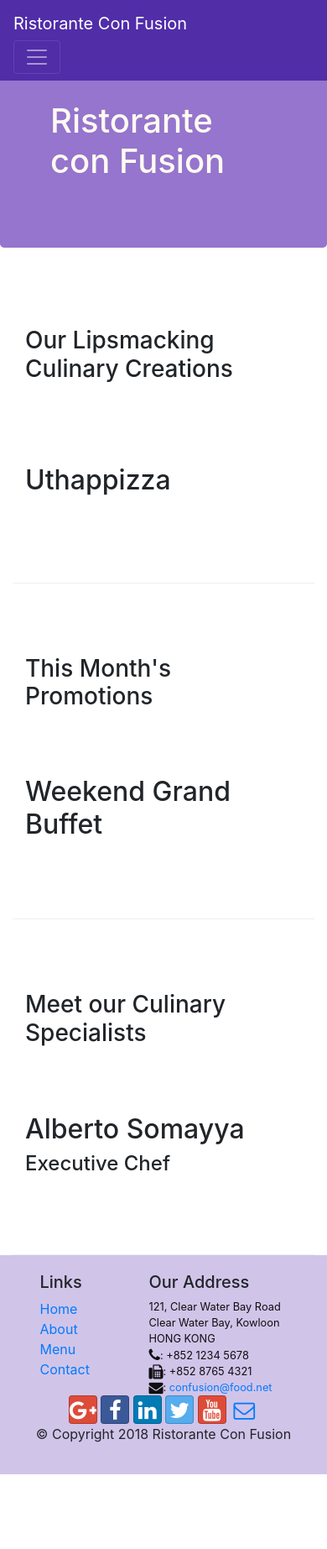
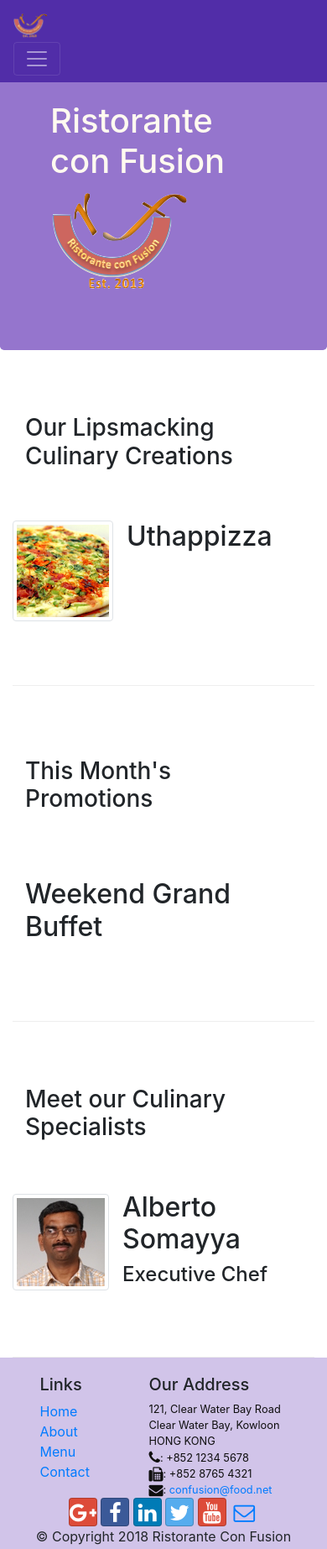
Before and after one commit to Yoshani/Front-End-Web-UI-Frameworks-and-Tools-Bootstrap-4, a website: page index.html in a window 390 px wide. Shown: the whole page at 84% size. Before the commit the page ends 1756 px from the top, so only its background shows below. Drawn offline with nearby package versions, Linux system fonts and the light colour scheme.

Commit message:
images and media

```diff
--- a/index.html
+++ b/index.html
@@ -20,7 +20,7 @@
 <body>
     <nav class="navbar navbar-dark navbar-expand-sm fixed-top">
         <div class="container">
-           <a class="navbar-brand" href="#">Ristorante Con Fusion</a>
+            <a class="navbar-brand mr-auto" href="#"><img src="img/logo.png" height="30" width="41"></a>
                 <div class="collapse navbar-collapse" id="Navbar">
                     <ul class="navbar-nav mr-auto">
                         <li class="nav-item active"><a class="nav-link" href="#"><span class="fa fa-home fa-lg"></span> Home</a></li>
@@ -42,7 +42,8 @@
                     <h1>Ristorante con Fusion</h1>
                     <p class="d-none d-sm-block">We take inspiration from the World's best cuisines, and create a unique fusion experience. Our lipsmacking creations will tickle your culinary senses!</p>
                 </div>
-                <div class="col-12 col-sm">
+                <div class="col-12 col-sm align-self-center">
+                    <img src="img/logo.png" class="img-fluid">
                 </div>
             </div>
         </div>
@@ -53,9 +54,15 @@
             <div class="col-12 col-sm-4 order-sm-last col-md-3">
                 <h3>Our Lipsmacking Culinary Creations</h3>
             </div>
-            <div class="col col-sm order-sm-first col-md">
-                <h2>Uthappizza</h2>
-                <p class="d-none d-sm-block">A unique combination of Indian Uthappam (pancake) and Italian pizza, topped with Cerignola olives, ripe vine cherry tomatoes, Vidalia onion, Guntur chillies and Buffalo Paneer.</p>
+            <div class="media">
+                <img class="d-flex mr-3 img-thumbnail align-self-center" src="img/uthappizza.png" alt="Uthappizza">
+                <div class="media-body">
+                    <h2 class="mt-0">Uthappizza</h2>
+                    <p class="d-none d-sm-block">A unique combination of Indian Uthappam (pancake) and
+                        Italian pizza, topped with Cerignola olives, ripe vine
+                        cherry tomatoes, Vidalia onion, Guntur chillies and
+                        Buffalo Paneer.</p>
+                </div>
             </div>
         </div>
 
@@ -74,10 +81,18 @@
             <div class="col-12 col-sm-4 order-sm-last col-md-3">
                 <h3>Meet our Culinary Specialists</h3>
             </div>
-            <div class="col col-sm order-sm-first col-md">
-                <h2>Alberto Somayya</h2>
-                <h4>Executive Chef</h4>
-                <p class="d-none d-sm-block">Award winning three-star Michelin chef with wide International experience having worked closely with whos-who in the culinary world, he specializes in creating mouthwatering Indo-Italian fusion experiences. </p>
+            <div class="media">
+                <img class="d-flex mr-3 img-thumbnail align-self-center"
+                        src="img/alberto.png" alt="Alberto Somayya">
+                <div class="media-body">
+                    <h2 class="mt-0">Alberto Somayya</h2>
+                    <h4>Executive Chef</h4>
+                    <p class="d-none d-sm-block">Award winning three-star Michelin chef with wide
+                        International experience having worked closely with
+                        whos-who in the culinary world, he specializes in
+                        creating mouthwatering Indo-Italian fusion experiences.
+                        </p>
+                </div>
             </div>
         </div>
     </div>
```
Also changed, not shown: aboutus.html (+3 -2 lines), contactus.html (+3 -2 lines), img/alberto.png (added), img/buffet.png (added), img/logo.png (added), img/uthappizza.png (added), 1 other file.
